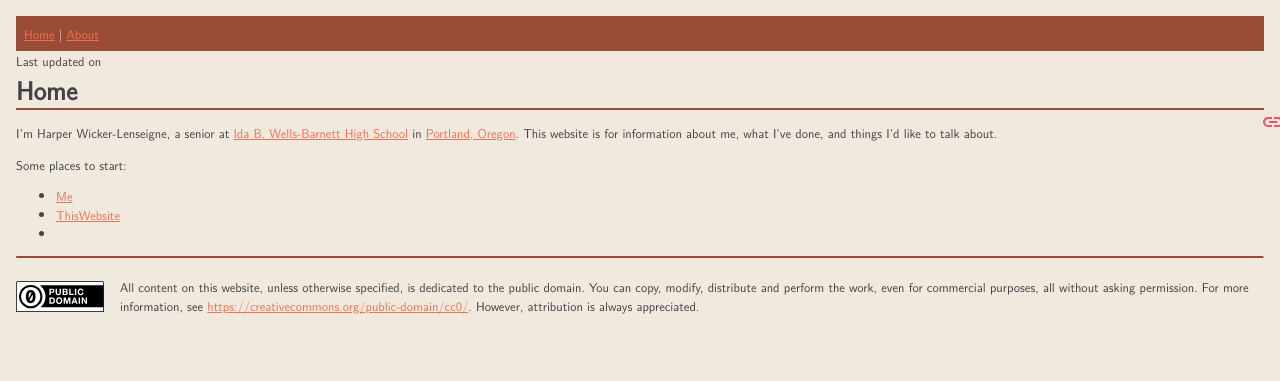
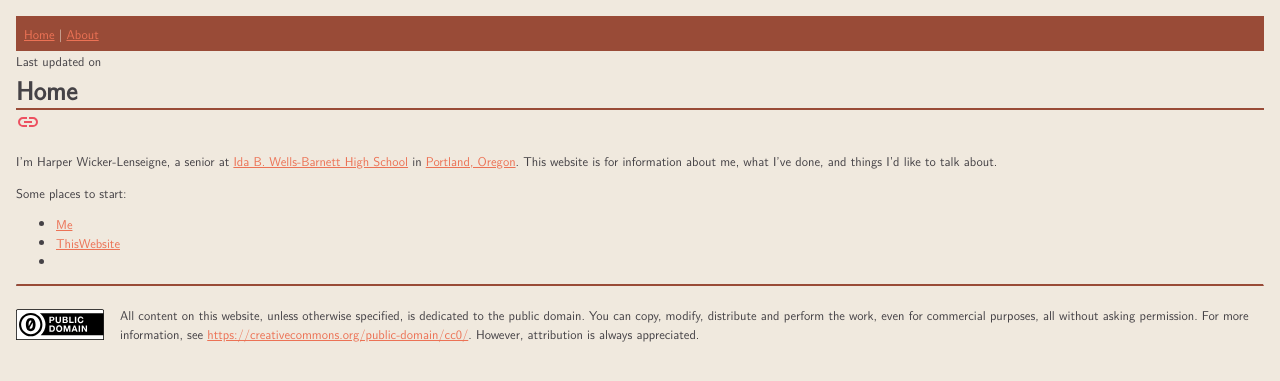
Before and after one commit to harperawl/home, a Jekyll site: the page built from index.md, in a window 1280 px wide. Shown: the top 381 px of the page. Built offline with Jekyll 4.4.1, drawn with Linux system fonts in a browser that asks for light colours.

Commit message:
attempt to fix problem

```diff
--- a/_layouts/default.html
+++ b/_layouts/default.html
@@ -8,6 +8,7 @@
 {% include header.html %}
 <body>
 	{% include last_updated.html %}
+	<br>
 	<h1>{{ page.title }}</h1> {% include link_to_page.html %}
 	{{ content }}
 </body>
--- a/assets/css/styles.css
+++ b/assets/css/styles.css
@@ -66,7 +66,7 @@ hr {
 
 /* ids */
 #share {
-  float: right;
-  width: 0.2rem;
+	display: inline-block;
+  width: 0.7rem;
   filter: invert(60%) sepia(47%) saturate(2538%) hue-rotate(325deg) brightness(97%) contrast(91%);
 }
```
